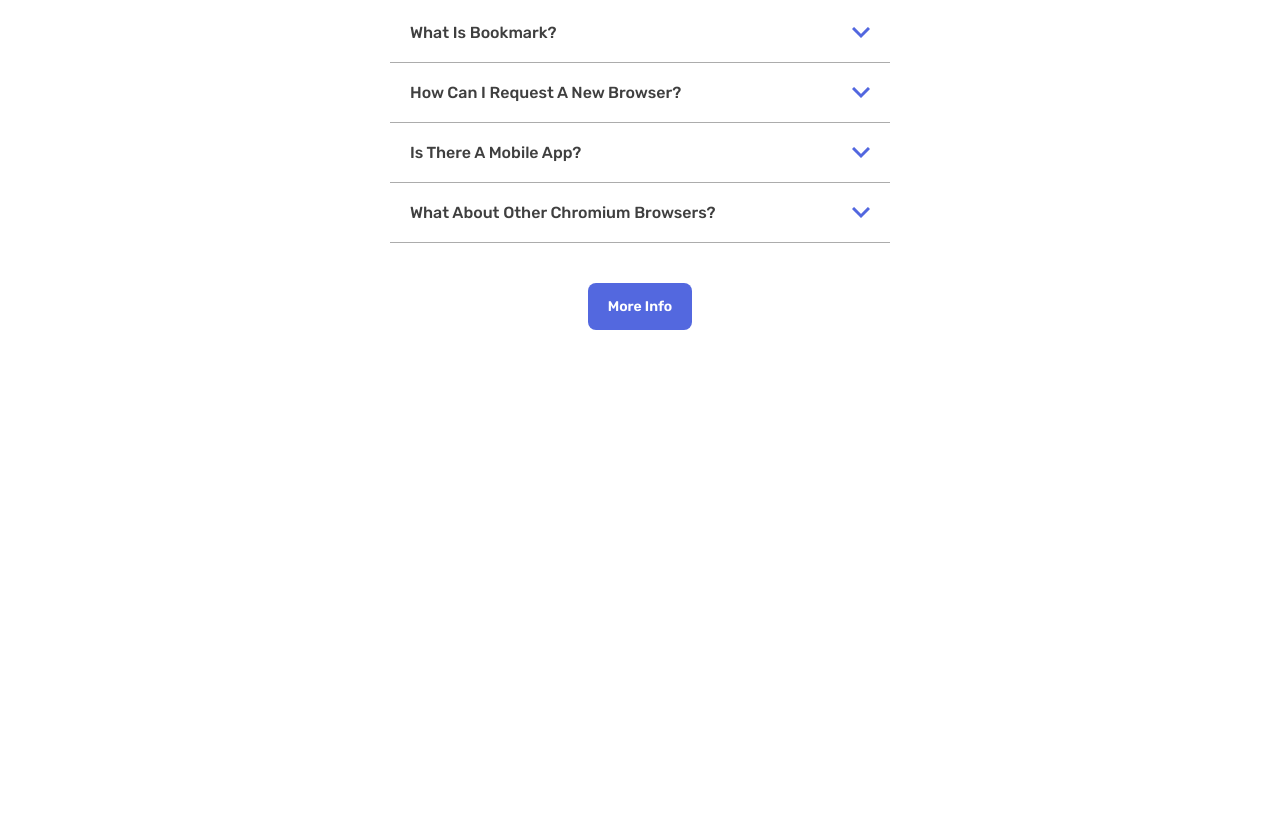
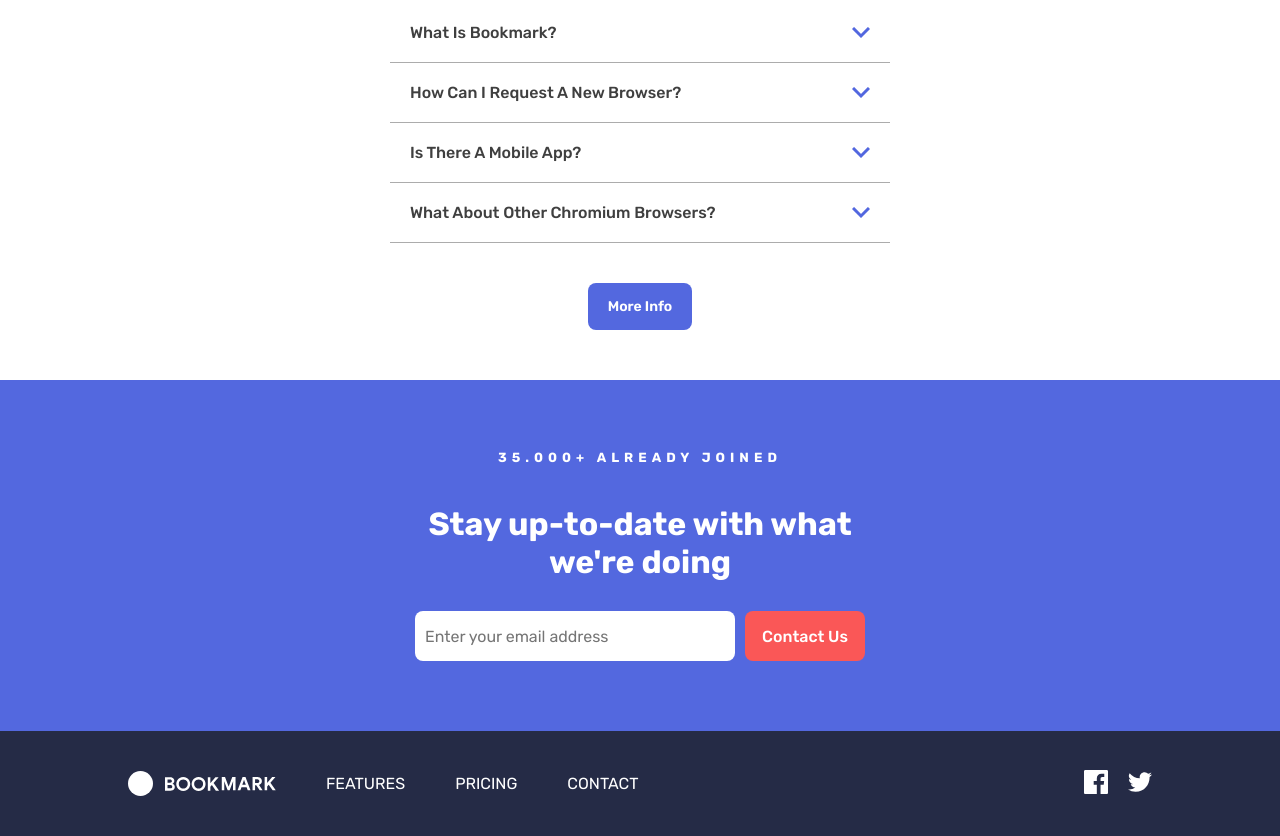
Before and after one commit to wendelisc12/bookmark-landingpage, a website: page src/index.html in a window 1280 px wide. Shown: the part 2281-3117 px from the top of the page. Before the commit the page ends 2661 px from the top, so only its background shows below. Drawn offline with nearby package versions, Linux system fonts and the light colour scheme.

Commit message:
feat: criando o footer

```diff
--- a/src/index.html
+++ b/src/index.html
@@ -43,7 +43,8 @@
         <div class="main">
             <div class="main_texts">
                 <h1 class="main_titulo">a simple bookmark <br>manager</h1>
-                <p class="main_descricao">Lorem ipsum dolor sit amet, consectetur adipiscing elit. Aliquam quis vulputate eros. Nam pellentesque dui id egestas commodo. </p>
+                <p class="main_descricao">Lorem ipsum dolor sit amet, consectetur adipiscing elit. Aliquam quis
+                    vulputate eros. Nam pellentesque dui id egestas commodo. </p>
                 <div class="main_buttons">
                     <button class="main_buttons_chrome">Get it on Chrome</button>
                     <button class="main_buttons_firefox">Get it on Firefox</button>
@@ -59,7 +60,9 @@
     <section class="features">
         <div class="features_header">
             <h1 class="features_title">Features</h1>
-            <p class="features_descricao">Lorem ipsum dolor sit amet, consectetur adipiscing elit. Aliquam quis vulputate eros. Nam pellentesque dui id egestas commodo. Nam pellentesque dui id egestas commodo Nam. </p>
+            <p class="features_descricao">Lorem ipsum dolor sit amet, consectetur adipiscing elit. Aliquam quis
+                vulputate eros. Nam pellentesque dui id egestas commodo. Nam pellentesque dui id egestas commodo Nam.
+            </p>
             <nav class="features_tabs">
                 <a href="javascript:void(0)" class="simple features_link features_link--active">simple bookmarking</a>
                 <a href="javascript:void(0)" class="speedy features_link">speedy searching</a>
@@ -74,7 +77,9 @@
                 </div>
                 <div class="features_selected_texts">
                     <h1 class="features_selected_title">bookmark in one click</h1>
-                    <p class="features_selected_descricao">Lorem ipsum dolor sit amet, consectetur adipiscing elit. Aliquam quis vulputate eros. Nam pellentesque dui id egestas commodo. Nam pellentesque dui id.</p>
+                    <p class="features_selected_descricao">Lorem ipsum dolor sit amet, consectetur adipiscing elit.
+                        Aliquam quis vulputate eros. Nam pellentesque dui id egestas commodo. Nam pellentesque dui id.
+                    </p>
                     <button class="features_selected_button">More info</button>
                 </div>
             </div>
@@ -84,7 +89,8 @@
     <section class="extensions">
         <div class="extensions_texts">
             <h1 class="extensions_title">Download the extension</h1>
-            <p class="extensions_descricao">We've got more browsers in the pipeline. Please do let us know if you've got a favorite you'd like us to prioritize.</p>
+            <p class="extensions_descricao">We've got more browsers in the pipeline. Please do let us know if you've got
+                a favorite you'd like us to prioritize.</p>
         </div>
         <div class="extensions_browsers">
             <div class="extensions_browsers_box extensions_browsers_chrome">
@@ -120,7 +126,8 @@
     <section class="questions">
         <div class="questions_header">
             <h1 class="questions_title">frequently asked questions</h1>
-            <p class="questions_descricao">Here are some of our FAQs. If you have any other questions you'd like answered please feel free to email us.</p>
+            <p class="questions_descricao">Here are some of our FAQs. If you have any other questions you'd like
+                answered please feel free to email us.</p>
         </div>
 
         <div class="questions_accordeons">
@@ -131,7 +138,10 @@
                 </div>
                 <div class="questions_accordeons_content">
                     <p class="questions_accordeons_content_text">
-                        Lorem ipsum dolor sit amet, consectetur adipiscing elit. Nunc blandit odio vitae vestibulum aliquet. Nullam varius nisl eget hendrerit volutpat. Morbi dolor ipsum, aliquam vitae lacinia non, rhoncus ac enim. Pellentesque sodales, felis vitae molestie faucibus, leo sem dignissim nisi.
+                        Lorem ipsum dolor sit amet, consectetur adipiscing elit. Nunc blandit odio vitae vestibulum
+                        aliquet. Nullam varius nisl eget hendrerit volutpat. Morbi dolor ipsum, aliquam vitae lacinia
+                        non, rhoncus ac enim. Pellentesque sodales, felis vitae molestie faucibus, leo sem dignissim
+                        nisi.
                     </p>
                 </div>
             </div>
@@ -142,7 +152,10 @@
                 </div>
                 <div class="questions_accordeons_content">
                     <p class="questions_accordeons_content_text">
-                        Lorem ipsum dolor sit amet, consectetur adipiscing elit. Nunc blandit odio vitae vestibulum aliquet. Nullam varius nisl eget hendrerit volutpat. Morbi dolor ipsum, aliquam vitae lacinia non, rhoncus ac enim. Pellentesque sodales, felis vitae molestie faucibus, leo sem dignissim nisi.
+                        Lorem ipsum dolor sit amet, consectetur adipiscing elit. Nunc blandit odio vitae vestibulum
+                        aliquet. Nullam varius nisl eget hendrerit volutpat. Morbi dolor ipsum, aliquam vitae lacinia
+                        non, rhoncus ac enim. Pellentesque sodales, felis vitae molestie faucibus, leo sem dignissim
+                        nisi.
                     </p>
                 </div>
             </div>
@@ -153,7 +166,10 @@
                 </div>
                 <div class="questions_accordeons_content">
                     <p class="questions_accordeons_content_text">
-                        Lorem ipsum dolor sit amet, consectetur adipiscing elit. Nunc blandit odio vitae vestibulum aliquet. Nullam varius nisl eget hendrerit volutpat. Morbi dolor ipsum, aliquam vitae lacinia non, rhoncus ac enim. Pellentesque sodales, felis vitae molestie faucibus, leo sem dignissim nisi.
+                        Lorem ipsum dolor sit amet, consectetur adipiscing elit. Nunc blandit odio vitae vestibulum
+                        aliquet. Nullam varius nisl eget hendrerit volutpat. Morbi dolor ipsum, aliquam vitae lacinia
+                        non, rhoncus ac enim. Pellentesque sodales, felis vitae molestie faucibus, leo sem dignissim
+                        nisi.
                     </p>
                 </div>
             </div>
@@ -164,7 +180,10 @@
                 </div>
                 <div class="questions_accordeons_content">
                     <p class="questions_accordeons_content_text">
-                        Lorem ipsum dolor sit amet, consectetur adipiscing elit. Nunc blandit odio vitae vestibulum aliquet. Nullam varius nisl eget hendrerit volutpat. Morbi dolor ipsum, aliquam vitae lacinia non, rhoncus ac enim. Pellentesque sodales, felis vitae molestie faucibus, leo sem dignissim nisi.
+                        Lorem ipsum dolor sit amet, consectetur adipiscing elit. Nunc blandit odio vitae vestibulum
+                        aliquet. Nullam varius nisl eget hendrerit volutpat. Morbi dolor ipsum, aliquam vitae lacinia
+                        non, rhoncus ac enim. Pellentesque sodales, felis vitae molestie faucibus, leo sem dignissim
+                        nisi.
                     </p>
                 </div>
             </div>
@@ -175,6 +194,37 @@
         </button>
     </section>
 
+    <footer class="footer">
+        <div class="footer_header">
+            <div class="footer_header_texts">
+                <h5 class="footer_header_subtitle">35.000+ already joined</h5>
+                <h1 class="footer_header_title">Stay up-to-date with what <br> we're doing</h1>
+            </div>
+
+            <form action="" class="footer_contact">
+                <input type="email" name="email" id="email" class="footer_contact_input"
+                    placeholder="Enter your email address">
+                <button class="footer_contact_submit">Contact Us</button>
+            </form>
+        </div>
+
+        <div class="footer_box">
+            <div class="footer_box_content">
+                <nav class="footer_box_content_nav">
+                    <img src="images/logo-bookmark.svg" alt="" class="footer_box_content_logo">
+                    <a href="" class="footer_box_content_link">features</a>
+                    <a href="" class="footer_box_content_link">pricing</a>
+                    <a href="" class="footer_box_content_link">contact</a>
+                </nav>
+
+                <div class="footer_box_content_social">
+                    <a href=""><img src="images/icon-facebook.svg" alt=""></a>
+                    <a href=""><img src="images/icon-twitter.svg" alt=""></a>
+                </div>
+            </div>
+        </div>
+    </footer>
+
     <script src="https://code.jquery.com/jquery-3.7.1.min.js"
         integrity="sha256-/JqT3SQfawRcv/BIHPThkBvs0OEvtFFmqPF/lYI/Cxo=" crossorigin="anonymous"></script>
     <script src="js/script.js"></script>
--- a/src/styles/modules.scss
+++ b/src/styles/modules.scss
@@ -333,6 +333,100 @@
     }
 }
 
+
+.footer{
+    background-color: map-get($Primary, SoftBlue );
+    padding-top: 70px;
+    &_header{
+        @include alignCenter;
+        flex-direction: column;
+
+        &_texts{
+            color: white;
+            text-align: center;
+            margin-bottom: 30px;
+        }
+
+        &_subtitle{
+            margin-bottom: 40px;
+            text-transform: uppercase;
+            letter-spacing: 5px;
+        }
+    }
+
+    &_contact{
+        height: 50px;
+        display: flex;
+        gap: 10px;
+
+        &_input{
+            width: 320px;
+            padding: 10px;
+            font-size: 16px;
+            border-radius: 8px;
+            border: 0;
+        }
+
+        &_submit{
+            width: 120px;
+            border-radius: 8px;
+            border: 0;
+            background-color: map-get($Primary, SoftRed );
+            font-size: 16px;
+            color: white;
+            cursor: pointer;
+            transition: all 400ms;
+            border: 2px solid transparent;
+            font-weight: 500;
+
+            &:hover{
+                border-color: map-get($Primary, SoftRed );
+                color: map-get($Primary, SoftRed );
+                background-color: white;
+            }
+        }
+    }
+
+    &_box{
+        background-color: map-get($Neutral, VeryDarkBlue );
+        margin-top: 70px;
+        &_content{
+            width: 80%;
+            margin: 0 auto;
+            display: flex;
+            align-items: center;
+            justify-content: space-between;
+
+            &_logo{
+                filter: brightness(0) invert(100%);
+            }
+
+
+            &_nav{
+                display: flex;
+                gap: 50px;
+            }
+
+            &_link{
+                color: white;
+                text-transform: uppercase;
+                transition: all 400ms;
+
+                &:hover{
+                    color: map-get($Primary, SoftRed );
+                }
+            }
+
+            &_social{
+                display: flex;
+                gap: 20px;
+                align-items: center;
+            }
+        }
+
+    }
+}
+
 @media screen and (max-width: 767px){
     .menu{
 
```
Also changed, not shown: src/styles/style.css, 1 other file.
